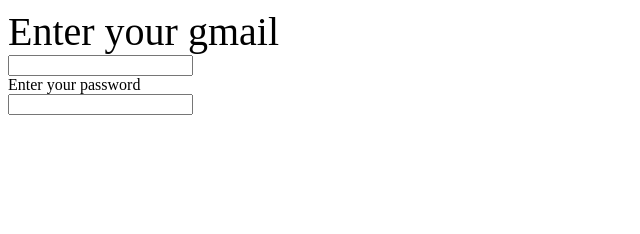
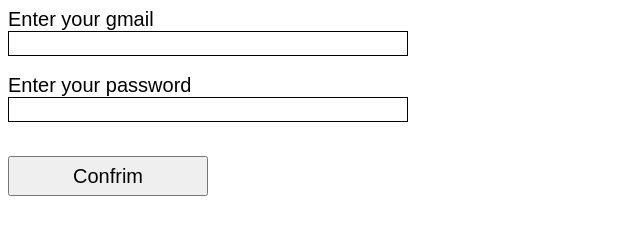
Before and after one commit to bixanh0201/bixanh0201.github.io, a plain HTML site: page index.html in a window 1280 px wide. Shown: the whole page, without its empty margins (0-640 px from the left). Drawn offline with Linux system fonts and the light colour scheme.

Commit message:
added: buttons, fonts, ...

```diff
--- a/index.html
+++ b/index.html
@@ -4,13 +4,14 @@
     </head>
     <body>
         <title>Simple User Input</title>
-        <div>
+        <div id="div1">
             <form>
                 <label for="gmailGet" id="gmailLabel">Enter your gmail</label><br>
-                <input type="email" id="gmailInput"></input><br>
+                <input type="email" id="gmailInput"></input><br><br>
                 <label for="passwordGet" id="passwordLabel">Enter your password</label><br>
-                <input type="text" id="passwordInput"></input><br>
+                <input type="password" id="passwordInput"></input><br><br>
             </form>
+            <button id="confrimButton">Confrim</button>
         </div>
     </body>
 </html>
--- a/styles.css
+++ b/styles.css
@@ -1,3 +1,19 @@
-#gmailLabel {
-    font-size: 40;
+#gmailLabel, #passwordLabel {
+    font-size: 20;
+    font-family: Arial;
 }
+
+#gmailInput, #passwordInput {
+    width: 400;
+    height: 25;
+    font-size: 20;
+    font-family: Arial;
+    border: 0.5px solid black;
+}
+
+#confrimButton {
+    width: 200;
+    height: 40;
+    font-size: 20;
+    font-family: Arial;
+}
```
